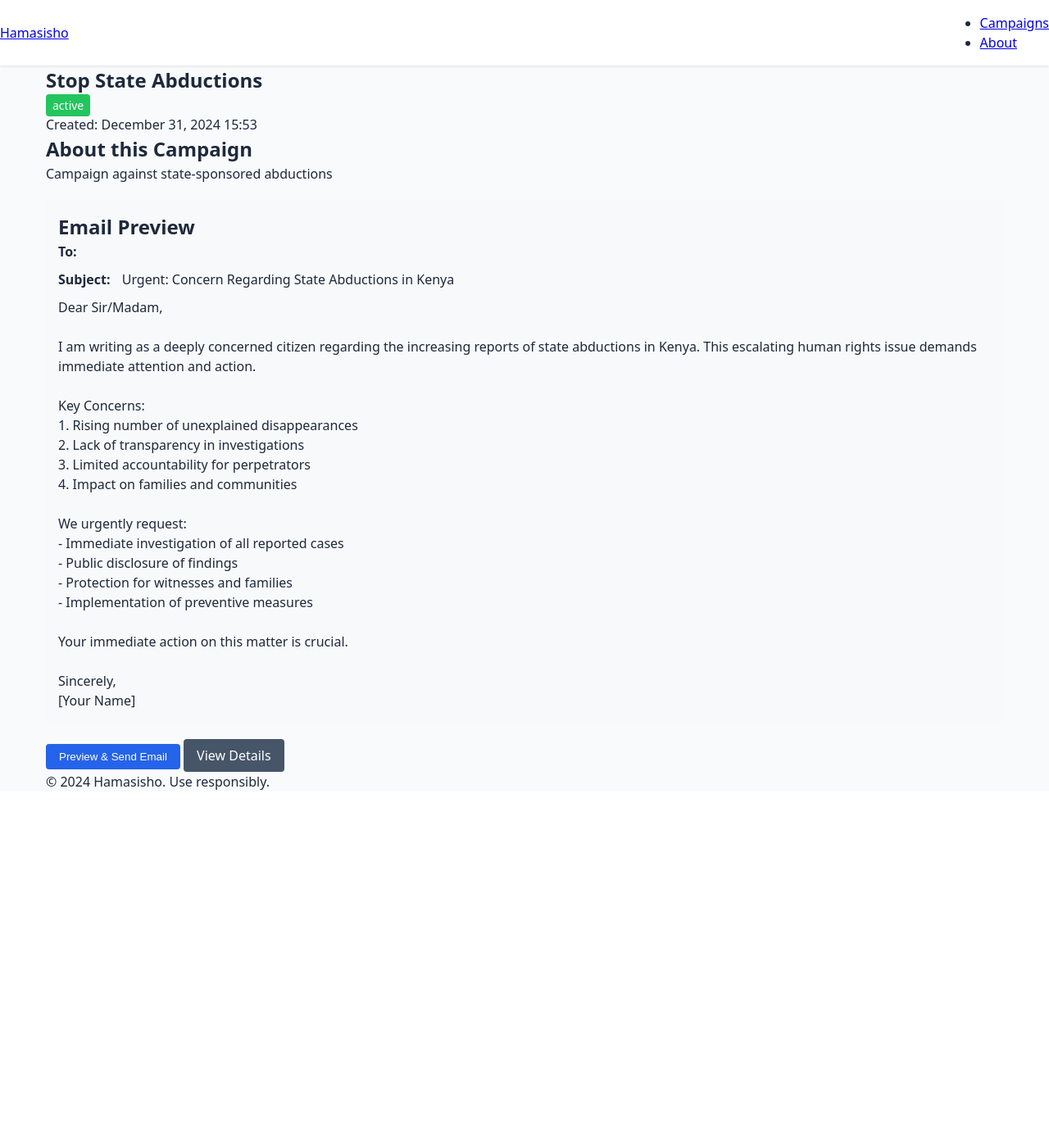
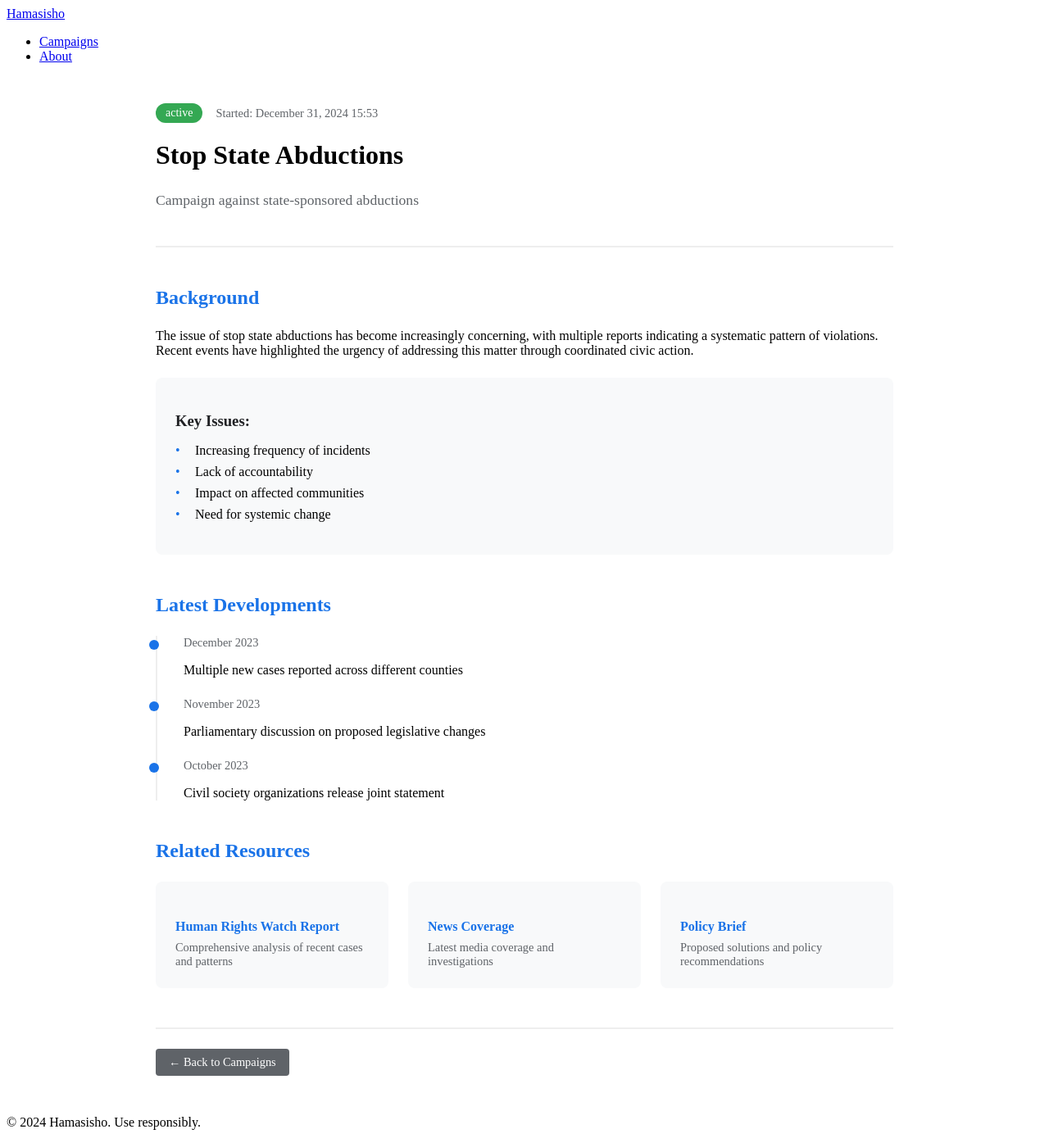
Before and after one commit to ashioyajotham/Activism-Emailer, a Flask app: page /campaign/1 in a window 1280 px wide. Shown: the whole page at 82% size. Before the commit the page ends 964 px from the top, so only its background shows below. Run offline with Flask 3, Linux system fonts and the light colour scheme; parts of the project's set-up code (start-up, migrations or seed data) failed here and were passed over.

Commit message:
BRO WE ARE REALLY BUILDING RN

```diff
--- a/app/models.py
+++ b/app/models.py
@@ -11,10 +11,13 @@
     id = db.Column(db.Integer, primary_key=True)
     title = db.Column(db.String(200), nullable=False)
     description = db.Column(db.Text, nullable=False)
+    background = db.Column(db.Text)  # Detailed background
+    news_links = db.Column(db.Text)  # Comma-separated URLs
+    impact = db.Column(db.Text)  # Impact description
     status = db.Column(db.String(50), default='active')
     created_at = db.Column(db.DateTime, default=datetime.utcnow)
     template_id = db.Column(db.Integer, db.ForeignKey('email_template.id'))
-    template = db.relationship('EmailTemplate', backref='campaigns')
+    template = db.relationship('EmailTemplate')
     recipients = db.relationship('Recipient',
                                secondary='campaign_recipients',
                                backref=db.backref('campaigns', lazy='dynamic'))
--- a/app/routes.py
+++ b/app/routes.py
@@ -1,5 +1,6 @@
 from flask import Blueprint, render_template, redirect, url_for, flash, jsonify
 from .models import Campaign, EmailTemplate
+from urllib.parse import quote
 
 main = Blueprint('main', __name__)
 
@@ -15,7 +16,7 @@
 @main.route('/campaign/<int:campaign_id>')
 def campaign_details(campaign_id):
     campaign = Campaign.query.get_or_404(campaign_id)
-    return render_template('campaign.html', campaign=campaign)
+    return render_template('campaign_details.html', campaign=campaign)
 
 @main.route('/about')
 def about():
@@ -25,9 +26,13 @@
 def generate_email(campaign_id):
     campaign = Campaign.query.get_or_404(campaign_id)
     recipients = ','.join([r.email for r in campaign.recipients])
-    mailto_link = f"mailto:{recipients}?subject={campaign.template.subject}&body={campaign.template.body}"
+    body = campaign.template.body.replace('\n', '%0D%0A')
+    subject = quote(campaign.template.subject)
+
+    mailto_link = f"mailto:{recipients}?subject={subject}&body={body}"
     return jsonify({
         'mailto': mailto_link,
         'subject': campaign.template.subject,
-        'body': campaign.template.body
+        'body': campaign.template.body,
+        'recipients': recipients
     })
--- a/app/static/css/style.css
+++ b/app/static/css/style.css
@@ -1,151 +1,43 @@
 :root {
-    /* Colors */
-    --primary: #2563eb;
-    --secondary: #475569;
-    --success: #22c55e;
-    --danger: #ef4444;
-    --warning: #f59e0b;
-    --background: #f8fafc;
-    --text: #1e293b;
-
-    /* Typography */
-    --font-primary: system-ui, -apple-system, sans-serif;
-    --font-size-base: 16px;
-    --line-height: 1.5;
-
-    /* Spacing */
-    --spacing-xs: 0.25rem;
-    --spacing-sm: 0.5rem;
-    --spacing-md: 1rem;
-    --spacing-lg: 2rem;
-    --spacing-xl: 4rem;
+    --primary: #1a73e8;
+    --primary-dark: #1557b0;
+    --secondary: #5f6368;
+    --secondary-dark: #3c4043;
+    --success: #34a853;
+    --danger: #ea4335;
+    --warning: #fbbc05;
+    --light: #f8f9fa;
+    --dark: #202124;
 }
 
-  /* Reset */
-  * {
-    margin: 0;
-    padding: 0;
-    box-sizing: border-box;
-  }
-
-  body {
-    font-family: var(--font-primary);
-    font-size: var(--font-size-base);
-    line-height: var(--line-height);
-    color: var(--text);
-    background: var(--background);
-  }
-
-  /* Layout */
-  .container {
-    max-width: 1200px;
-    margin: 0 auto;
-    padding: 0 var(--spacing-md);
-  }
-
-  /* Navigation */
-  .site-header {
-    background: white;
-    box-shadow: 0 1px 3px rgba(0,0,0,0.1);
-    padding: var(--spacing-md) 0;
-  }
-
-  .nav-container {
-    display: flex;
-    justify-content: space-between;
-    align-items: center;
-  }
-
-  /* Campaign Cards */
 .campaigns-grid {
     display: grid;
     grid-template-columns: repeat(auto-fill, minmax(300px, 1fr));
-    gap: var(--spacing-lg);
-    padding: var(--spacing-lg) 0;
+    gap: 2rem;
+    padding: 2rem;
 }
 
 .campaign-card {
     background: white;
     border-radius: 8px;
-    padding: var(--spacing-md);
     box-shadow: 0 2px 4px rgba(0,0,0,0.1);
-    transition: transform 0.2s;
+    padding: 1.5rem;
+    transition: transform 0.2s, box-shadow 0.2s;
 }
 
 .campaign-card:hover {
     transform: translateY(-2px);
+    box-shadow: 0 4px 8px rgba(0,0,0,0.15);
 }
 
-  /* Buttons */
-  .btn {
-    display: inline-block;
-    padding: var(--spacing-sm) var(--spacing-md);
-    border-radius: 4px;
-    border: none;
-    cursor: pointer;
-    text-decoration: none;
-    font-weight: 500;
-    transition: background 0.2s;
+.campaign-status {
+    margin-bottom: 1rem;
 }
 
-  .btn-primary {
-    background: var(--primary);
-    color: white;
-  }
-
-  .btn-secondary {
-    background: var(--secondary);
-    color: white;
-  }
-
-  /* Forms */
-  input, select {
-    padding: var(--spacing-sm);
-    border: 1px solid #e2e8f0;
-    border-radius: 4px;
-    font-size: var(--font-size-base);
-  }
-
-  /* Alerts */
-  .alert {
-    padding: var(--spacing-md);
-    border-radius: 4px;
-    margin-bottom: var(--spacing-md);
-  }
-
-  .alert-success {
-    background: #f0fdf4;
-    border: 1px solid var(--success);
-    color: var(--success);
-  }
-
-  .alert-danger {
-    background: #fef2f2;
-    border: 1px solid var(--danger);
-    color: var(--danger);
-  }
-
-  /* Utilities */
-  .hidden {
-    display: none;
-  }
-
-  /* Responsive Design */
-  @media (max-width: 768px) {
-    .campaigns-grid {
-      grid-template-columns: 1fr;
-    }
-
-    .nav-container {
-      flex-direction: column;
-      gap: var(--spacing-md);
-    }
-  }
-
-  /* Add status badge styles */
 .status-badge {
-    padding: 0.25rem 0.5rem;
-    border-radius: 4px;
+    display: inline-block;
+    padding: 0.25rem 0.75rem;
+    border-radius: 16px;
     font-size: 0.875rem;
     font-weight: 500;
 }
@@ -163,77 +55,216 @@
 .status-badge.archived {
     background: var(--secondary);
     color: white;
-    opacity: 0.75;
 }
 
-/* Add campaign card styles for archived items */
-.campaign-card.archived {
-    opacity: 0.8;
-    background: #f8f9fa;
+.campaign-card h2 {
+    font-size: 1.25rem;
+    color: var(--dark);
+    margin-bottom: 0.75rem;
 }
 
-/* About page styles */
-.about-container {
-    max-width: 800px;
-    margin: 2rem auto;
-    padding: 0 1rem;
+.campaign-card p {
+    color: var(--secondary);
+    font-size: 0.95rem;
+    line-height: 1.5;
+    margin-bottom: 1.25rem;
 }
 
-.about-section {
-    margin-bottom: 2.5rem;
+.campaign-actions {
+    display: flex;
+    gap: 1rem;
+    justify-content: flex-start;
 }
 
-.about-section h2 {
-    color: var(--primary);
+.btn {
+    display: inline-flex;
+    align-items: center;
+    justify-content: center;
+    padding: 0.5rem 1rem;
+    border-radius: 4px;
+    font-size: 0.9rem;
+    font-weight: 500;
+    text-decoration: none;
+    cursor: pointer;
+    transition: background-color 0.2s, transform 0.1s;
+    border: none;
+    min-width: 120px;
+}
+
+.btn:focus {
+    outline: 2px solid var(--primary);
+    outline-offset: 2px;
+}
+
+.btn-primary {
+    background: var(--primary);
+    color: white;
+}
+
+.btn-primary:hover {
+    background: var(--primary-dark);
+    transform: translateY(-1px);
+}
+
+.btn-secondary {
+    background: var(--secondary);
+    color: white;
+}
+
+.btn-secondary:hover {
+    background: var(--secondary-dark);
+    transform: translateY(-1px);
+}
+
+@media (max-width: 768px) {
+    .campaigns-grid {
+        grid-template-columns: 1fr;
+        padding: 1rem;
+    }
+
+    .campaign-actions {
+        flex-direction: column;
+    }
+
+    .btn {
+        width: 100%;
+    }
+}
+
+/* Campaign Detail Styles */
+.campaign-detail {
+    max-width: 900px;
+    margin: 0 auto;
+    padding: 2rem;
+}
+
+.detail-header {
+    margin-bottom: 3rem;
+    padding-bottom: 1.5rem;
+    border-bottom: 2px solid #eee;
+}
+
+.header-meta {
+    display: flex;
+    align-items: center;
+    gap: 1rem;
     margin-bottom: 1rem;
 }
 
-.about-section ol {
-    margin-left: 1.5rem;
+.campaign-date {
+    color: var(--secondary);
+    font-size: 0.9rem;
+}
+
+.campaign-summary {
+    font-size: 1.1rem;
+    color: var(--secondary);
+    margin-top: 1rem;
     line-height: 1.6;
 }
 
-.modal {
-    display: none;
-    position: fixed;
-    z-index: 1000;
-    left: 0;
-    top: 0;
-    width: 100%;
-    height: 100%;
-    background-color: rgba(0,0,0,0.4);
+.detail-section {
+    margin-bottom: 3rem;
 }
 
-.modal-content {
-    background-color: #fefefe;
-    margin: 15% auto;
-    padding: 20px;
+.detail-section h2 {
+    color: var(--primary);
+    margin-bottom: 1.5rem;
+    font-size: 1.5rem;
+}
+
+.key-points {
+    background: #f8f9fa;
+    padding: 1.5rem;
     border-radius: 8px;
-    width: 80%;
-    max-width: 600px;
+    margin-top: 1.5rem;
+}
+
+.key-points h3 {
+    color: var(--dark);
+    margin-bottom: 1rem;
+}
+
+.key-points ul {
+    list-style-type: none;
+    padding: 0;
+}
+
+.key-points li {
+    margin-bottom: 0.5rem;
+    padding-left: 1.5rem;
     position: relative;
 }
 
-.close {
+.key-points li:before {
+    content: "•";
+    color: var(--primary);
     position: absolute;
-    right: 20px;
-    top: 10px;
-    font-size: 28px;
-    cursor: pointer;
+    left: 0;
 }
 
-.email-preview {
-    margin: 20px 0;
-    padding: 15px;
-    background: #f8f9fa;
-    border-radius: 4px;
+.timeline {
+    padding-left: 2rem;
+    border-left: 2px solid #eee;
 }
 
-.email-field {
-    margin-bottom: 10px;
+.timeline-item {
+    margin-bottom: 1.5rem;
+    position: relative;
 }
 
-.email-field label {
-    font-weight: bold;
-    margin-right: 10px;
+.timeline-item:before {
+    content: "";
+    width: 12px;
+    height: 12px;
+    background: var(--primary);
+    border-radius: 50%;
+    position: absolute;
+    left: -2.6rem;
+    top: 5px;
 }
+
+.timeline-item .date {
+    color: var(--secondary);
+    font-size: 0.9rem;
+    margin-bottom: 0.25rem;
+    display: block;
+}
+
+.resources-grid {
+    display: grid;
+    grid-template-columns: repeat(auto-fit, minmax(250px, 1fr));
+    gap: 1.5rem;
+    margin-top: 1.5rem;
+}
+
+.resource-card {
+    padding: 1.5rem;
+    background: #f8f9fa;
+    border-radius: 8px;
+    text-decoration: none;
+    color: inherit;
+    transition: transform 0.2s, box-shadow 0.2s;
+}
+
+.resource-card:hover {
+    transform: translateY(-2px);
+    box-shadow: 0 4px 8px rgba(0,0,0,0.1);
+}
+
+.resource-card h4 {
+    color: var(--primary);
+    margin-bottom: 0.5rem;
+}
+
+.resource-card p {
+    color: var(--secondary);
+    font-size: 0.9rem;
+    margin: 0;
+}
+
+.action-bar {
+    margin-top: 3rem;
+    padding-top: 1.5rem;
+    border-top: 2px solid #eee;
+}
--- a/app/static/js/main.js
+++ b/app/static/js/main.js
@@ -1,20 +1,11 @@
-// Campaign search and filter
-document.addEventListener('DOMContentLoaded', () => {
-    const searchInput = document.getElementById('campaign-search');
-    const filterSelect = document.getElementById('campaign-filter');
-    const campaignCards = document.querySelectorAll('.campaign-card');
-    const copyButton = document.getElementById('copy-email');
-    const shareButtons = document.querySelectorAll('.share-btn');
+// DOM Elements
+const searchInput = document.getElementById('campaign-search');
+const filterSelect = document.getElementById('campaign-filter');
+const campaignCards = document.querySelectorAll('.campaign-card');
+const modal = document.getElementById('emailModal');
+const closeBtn = document.querySelector('.close');
 
-    if (searchInput) {
-        searchInput.addEventListener('input', debounce(filterCampaigns, 300));
-    }
-
-    if (filterSelect) {
-        filterSelect.addEventListener('change', filterCampaigns);
-    }
-
-    // Search and filter functionality
+// Filter and Search Functionality
 function filterCampaigns() {
     const searchTerm = searchInput?.value.toLowerCase() || '';
     const filterValue = filterSelect?.value || 'all';
@@ -27,7 +18,6 @@
 
         card.style.display = matchesSearch && matchesFilter ? 'block' : 'none';
 
-        // Add archived class if status is archived
         if (status === 'archived') {
             card.classList.add('archived');
         } else {
@@ -36,84 +26,71 @@
     });
 }
 
-    // Copy to clipboard functionality
-    if (copyButton) {
-        copyButton.addEventListener('click', async () => {
-            const emailContent = document.querySelector('.email-content').textContent;
-            try {
-                await navigator.clipboard.writeText(emailContent);
-                showToast('Email content copied to clipboard!');
-            } catch (err) {
-                showToast('Failed to copy email content', 'error');
-            }
-        });
-    }
-
-    // Share functionality
-    shareButtons.forEach(button => {
-        button.addEventListener('click', () => {
-            const platform = button.dataset.platform;
-            const url = window.location.href;
-            const title = document.title;
-
-            const shareUrls = {
-                twitter: `https://twitter.com/intent/tweet?url=${encodeURIComponent(url)}&text=${encodeURIComponent(title)}`,
-                facebook: `https://www.facebook.com/sharer/sharer.php?u=${encodeURIComponent(url)}`,
-                email: `mailto:?subject=${encodeURIComponent(title)}&body=${encodeURIComponent(url)}`
-            };
-
-            window.open(shareUrls[platform], '_blank');
-        });
-    });
-});
-
-// Utility functions
-function debounce(func, wait) {
-    let timeout;
-    return function executedFunction(...args) {
-        const later = () => {
-            clearTimeout(timeout);
-            func(...args);
-        };
-        clearTimeout(timeout);
-        timeout = setTimeout(later, wait);
-    };
-}
-
-function showToast(message, type = 'success') {
-    const toast = document.getElementById('copy-confirmation');
-    if (toast) {
-        toast.textContent = message;
-        toast.className = `toast ${type}`;
-        toast.classList.remove('hidden');
-
-        setTimeout(() => {
-            toast.classList.add('hidden');
-        }, 3000);
-    }
-}
-
+// Email Preview and Send Functionality
 function showEmailPreview(campaignId) {
     fetch(`/generate_email/${campaignId}`)
         .then(response => response.json())
         .then(data => {
+            document.getElementById('emailTo').textContent = data.recipients;
             document.getElementById('emailSubject').textContent = data.subject;
             document.getElementById('emailBody').innerHTML = data.body.replace(/\n/g, '<br>');
-            document.getElementById('emailModal').style.display = 'block';
 
-            document.getElementById('sendEmailBtn').onclick = function() {
-                window.location.href = data.mailto;
-            };
+            const sendBtn = document.getElementById('sendEmailBtn');
+            sendBtn.onclick = () => sendEmail(data.mailto);
+
+            modal.style.display = 'block';
+        })
+        .catch(error => {
+            console.error('Error loading email preview:', error);
+            alert('Failed to load email preview. Please try again.');
         });
 }
 
-// Close modal when clicking X or outside
-document.querySelector('.close').onclick = function() {
-    document.getElementById('emailModal').style.display = 'none';
+// Email Sending Function
+function sendEmail(mailtoLink) {
+    const mailtoAnchor = document.createElement('a');
+    mailtoAnchor.href = mailtoLink;
+    mailtoAnchor.style.display = 'none';
+    document.body.appendChild(mailtoAnchor);
+    mailtoAnchor.click();
+    document.body.removeChild(mailtoAnchor);
+    closeModal();
 }
 
-window.onclick = function(event) {
-    if (event.target == document.getElementById('emailModal')) {
-        document.getElementById('emailModal').style.display = 'none';
+// Modal Controls
+function closeModal() {
+    modal.style.display = 'none';
+}
+
+// Event Listeners
+if (searchInput) {
+    searchInput.addEventListener('input', filterCampaigns);
+}
+
+if (filterSelect) {
+    filterSelect.addEventListener('change', filterCampaigns);
+}
+
+if (closeBtn) {
+    closeBtn.addEventListener('click', closeModal);
+}
+
+window.addEventListener('click', (event) => {
+    if (event.target === modal) {
+        closeModal();
     }
+});
+
+// Copy Email Text Functionality
+const copyEmailBtn = document.getElementById('copy-email');
+if (copyEmailBtn) {
+    copyEmailBtn.addEventListener('click', () => {
+        const emailBody = document.querySelector('.email-content').innerText;
+        navigator.clipboard.writeText(emailBody)
+            .then(() => alert('Email text copied to clipboard!'))
+            .catch(err => console.error('Failed to copy text:', err));
+    });
 }
+
+// Initialize on page load
+document.addEventListener('DOMContentLoaded', filterCampaigns);
--- /dev/null
+++ b/app/templates/campaign_details.html
@@ -0,0 +1,73 @@
+{% extends "base.html" %}
+
+{% block content %}
+<div class="campaign-detail">
+    <header class="detail-header">
+        <div class="header-meta">
+            <span class="status-badge {{ campaign.status }}">{{ campaign.status }}</span>
+            <span class="campaign-date">Started: {{ campaign.created_at|datetime }}</span>
+        </div>
+        <h1>{{ campaign.title }}</h1>
+        <p class="campaign-summary">{{ campaign.description }}</p>
+    </header>
+
+    <div class="detail-content">
+        <section class="detail-section">
+            <h2>Background</h2>
+            <div class="section-content">
+                <p>The issue of {{ campaign.title|lower }} has become increasingly concerning, with multiple reports indicating a systematic pattern of violations. Recent events have highlighted the urgency of addressing this matter through coordinated civic action.</p>
+
+                <div class="key-points">
+                    <h3>Key Issues:</h3>
+                    <ul>
+                        <li>Increasing frequency of incidents</li>
+                        <li>Lack of accountability</li>
+                        <li>Impact on affected communities</li>
+                        <li>Need for systemic change</li>
+                    </ul>
+                </div>
+            </div>
+        </section>
+
+        <section class="detail-section">
+            <h2>Latest Developments</h2>
+            <div class="timeline">
+                <div class="timeline-item">
+                    <span class="date">December 2023</span>
+                    <p>Multiple new cases reported across different counties</p>
+                </div>
+                <div class="timeline-item">
+                    <span class="date">November 2023</span>
+                    <p>Parliamentary discussion on proposed legislative changes</p>
+                </div>
+                <div class="timeline-item">
+                    <span class="date">October 2023</span>
+                    <p>Civil society organizations release joint statement</p>
+                </div>
+            </div>
+        </section>
+
+        <section class="detail-section">
+            <h2>Related Resources</h2>
+            <div class="resources-grid">
+                <a href="#" class="resource-card" target="_blank">
+                    <h4>Human Rights Watch Report</h4>
+                    <p>Comprehensive analysis of recent cases and patterns</p>
+                </a>
+                <a href="#" class="resource-card" target="_blank">
+                    <h4>News Coverage</h4>
+                    <p>Latest media coverage and investigations</p>
+                </a>
+                <a href="#" class="resource-card" target="_blank">
+                    <h4>Policy Brief</h4>
+                    <p>Proposed solutions and policy recommendations</p>
+                </a>
+            </div>
+        </section>
+    </div>
+
+    <div class="action-bar">
+        <a href="{{ url_for('main.index') }}" class="btn btn-secondary">← Back to Campaigns</a>
+    </div>
+</div>
+{% endblock %}
--- a/app/templates/index.html
+++ b/app/templates/index.html
@@ -24,7 +24,10 @@
         <p>{{ campaign.description }}</p>
         <div class="campaign-actions">
             <a href="{{ url_for('main.campaign_details', campaign_id=campaign.id) }}"
-               class="btn btn-primary">View Details</a>
+               class="btn btn-secondary">View Details</a>
+            <a href="javascript:void(0);"
+               onclick="showEmailPreview({{ campaign.id }})"
+               class="btn btn-primary">Preview & Send Email</a>
         </div>
     </article>
     {% endfor %}
```
Also changed, not shown: app/seed_data.py (+12 -4 lines), migrations/versions/907adae9264e_add_campaign_detail_fields.py (added, +36 -0 lines), instance/campaigns.db. Lines whose indentation alone changed are shown as unchanged.
